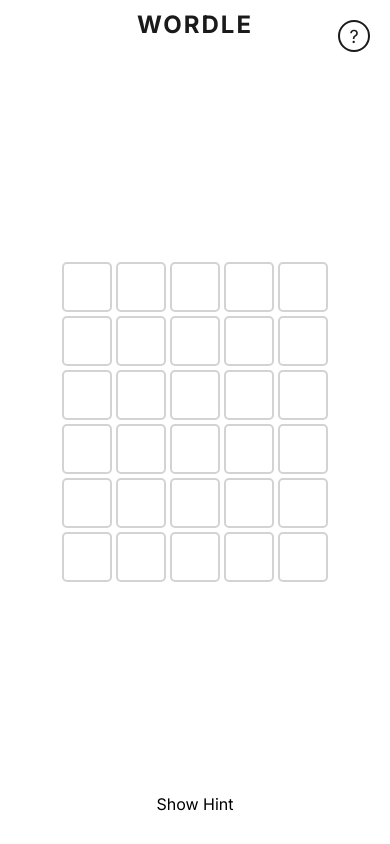
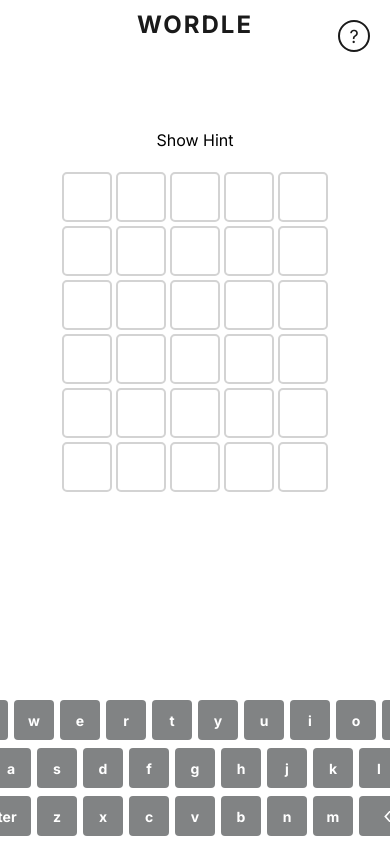
Before and after one commit to surya-sanity/wordle-clone, a React (Vite) app: page / in a window 390 px wide. Built offline with nearby package versions, Linux system fonts and the light colour scheme.

Commit message:
chore: virtual keyboard updates for responsive layouts.

```diff
--- a/src/App.tsx
+++ b/src/App.tsx
@@ -2,6 +2,7 @@
 import wordles from "./wordles.json";
 import { encryptWordle, decryptWordle } from "./utils/encryption";
 import { Analytics } from "@vercel/analytics/react";
+import VirtualKeyboard from "./components/VirtualKeyboard";
 
 const WORDLE_LENGTH = 5;
 const WORDLE_MAX_TRIES = 6;
@@ -107,8 +108,6 @@
     };
   });
 
-  const [currentGuess, setCurrentGuess] = useState("");
-
   useEffect(() => {
     const stateToSave = {
       ...gameState,
@@ -121,19 +120,20 @@
   }, [gameState]);
 
   const handleKeyPress = useCallback(
-    (event: KeyboardEvent) => {
+    (event: KeyboardEvent | string) => {
+      const key = typeof event === "string" ? event : event.key;
+
       if (
         gameState.currentGuess >= WORDLE_MAX_TRIES ||
         gameState.isGameover ||
-        event.ctrlKey ||
-        event.metaKey
+        (typeof event !== "string" && (event.ctrlKey || event.metaKey))
       )
         return;
 
       const isCurrentGuessFull =
         gameState.guesses[gameState.currentGuess].value.length >= WORDLE_LENGTH;
 
-      if (event.key === "Enter") {
+      if (key === "Enter") {
         if (isCurrentGuessFull) {
           const updatedGuesses = gameState.guesses.map((guess, idx) => {
             if (idx === gameState.currentGuess) {
@@ -142,7 +142,6 @@
                 isValidated: true,
               };
             }
-
             return guess;
           });
 
@@ -168,22 +167,19 @@
         return;
       }
 
-      if (!event.key.match(/^[a-z]+$/) && event.key !== "Backspace") {
+      if (!key.match(/^[a-z]+$/) && key !== "Backspace") {
         return;
       }
 
-      const isToRemove = event.key === "Backspace";
+      const isToRemove = key === "Backspace";
 
       const updatedGuesses = gameState.guesses.map((guess, idx) => {
         if (idx === gameState.currentGuess) {
           return {
             ...guess,
-            value: isToRemove
-              ? guess.value.slice(0, -1)
-              : guess.value + event.key,
+            value: isToRemove ? guess.value.slice(0, -1) : guess.value + key,
           };
         }
-
         return guess;
       });
 
@@ -205,91 +201,35 @@
     return () => window.removeEventListener("keydown", handleKeyPress);
   }, [handleKeyPress]);
 
-  // Add keyboard state handling
-  useEffect(() => {
-    const handleFocus = () => {
-      document.body.classList.add("keyboard-open");
+  // Get letter states for keyboard
+  const { correctLetters, misplacedLetters, incorrectLetters } = useMemo(() => {
+    const correct: string[] = [];
+    const misplaced: string[] = [];
+    const incorrect: string[] = [];
+
+    gameState.guesses.forEach((guess) => {
+      if (!guess.isValidated) return;
+
+      guess.value.split("").forEach((char, idx) => {
+        if (char === gameState.wordleData.wordle[idx]) {
+          correct.push(char);
+        } else if (gameState.wordleData.wordle.includes(char)) {
+          misplaced.push(char);
+        } else {
+          incorrect.push(char);
+        }
+      });
+    });
+
+    return {
+      correctLetters: [...new Set(correct)],
+      misplacedLetters: [...new Set(misplaced)],
+      incorrectLetters: [...new Set(incorrect)],
     };
-
-    const handleBlur = () => {
-      document.body.classList.remove("keyboard-open");
-    };
-
-    const input = document.querySelector('input[type="text"]');
-    if (input) {
-      input.addEventListener("focus", handleFocus);
-      input.addEventListener("blur", handleBlur);
-    }
-
-    return () => {
-      if (input) {
-        input.removeEventListener("focus", handleFocus);
-        input.removeEventListener("blur", handleBlur);
-      }
-    };
-  }, []);
-
-  const handleInputChange = (e: React.ChangeEvent<HTMLInputElement>) => {
-    const value = e.target.value.toLowerCase();
-    if (value.length <= WORDLE_LENGTH && /^[a-z]*$/.test(value)) {
-      setCurrentGuess(value);
-    }
-  };
-
-  const handleInputKeyDown = (e: React.KeyboardEvent<HTMLInputElement>) => {
-    if (e.key === "Enter" && currentGuess.length === WORDLE_LENGTH) {
-      const updatedGuesses = gameState.guesses.map((guess, idx) => {
-        if (idx === gameState.currentGuess) {
-          return {
-            ...guess,
-            value: currentGuess,
-            isValidated: true,
-          };
-        }
-        return guess;
-      });
-
-      const isCorrect =
-        currentGuess === gameState.wordleData.wordle.toLowerCase();
-      const nextGuess = gameState.currentGuess + 1;
-      const isLastAttempt = nextGuess >= WORDLE_MAX_TRIES;
-
-      setGameState((prev) => ({
-        ...prev,
-        guesses: updatedGuesses,
-        currentGuess: isCorrect ? prev.currentGuess : nextGuess,
-        isGameover: isCorrect || isLastAttempt,
-        message: isCorrect
-          ? "Congratulations, You won, Comeback tomorrow for a new wordle 😉"
-          : isLastAttempt
-          ? `Game Over! The wordle of the day is ${prev.wordleData.wordle}`
-          : "",
-      }));
-      setCurrentGuess("");
-    }
-  };
+  }, [gameState.guesses, gameState.wordleData.wordle]);
 
   return (
     <main className="app">
-      <input
-        type="text"
-        value={currentGuess}
-        onChange={handleInputChange}
-        onKeyDown={handleInputKeyDown}
-        autoFocus
-        maxLength={WORDLE_LENGTH}
-        inputMode="text"
-        pattern="[A-Za-z]*"
-        style={{
-          position: "fixed",
-          top: 0,
-          left: 0,
-          width: "100%",
-          height: "100%",
-          opacity: 0,
-          zIndex: 1000,
-        }}
-      />
       <div className="logo">WORDLE</div>
       <HowToPlay />
       {gameState.showHint && !gameState.isGameover && (
@@ -313,6 +253,12 @@
         </button>
       )}
       {gameState.message && <div className="message">{gameState.message}</div>}
+      <VirtualKeyboard
+        onKeyPress={handleKeyPress}
+        correctLetters={correctLetters}
+        misplacedLetters={misplacedLetters}
+        incorrectLetters={incorrectLetters}
+      />
       <Analytics />
     </main>
   );
--- /dev/null
+++ b/src/components/VirtualKeyboard.tsx
@@ -0,0 +1,53 @@
+import { memo } from "react";
+
+interface VirtualKeyboardProps {
+  onKeyPress: (key: string) => void;
+  correctLetters: string[];
+  misplacedLetters: string[];
+  incorrectLetters: string[];
+}
+
+const VirtualKeyboard = memo(
+  ({
+    onKeyPress,
+    correctLetters,
+    misplacedLetters,
+    incorrectLetters,
+  }: VirtualKeyboardProps) => {
+    const rows = [
+      ["q", "w", "e", "r", "t", "y", "u", "i", "o", "p"],
+      ["a", "s", "d", "f", "g", "h", "j", "k", "l"],
+      ["Enter", "z", "x", "c", "v", "b", "n", "m", "Backspace"],
+    ];
+
+    const getKeyStyle = (key: string) => {
+      if (correctLetters.includes(key)) return "correct";
+      if (misplacedLetters.includes(key)) return "misplaced";
+      if (incorrectLetters.includes(key)) return "incorrect";
+      return "";
+    };
+
+    return (
+      <div className="virtual-keyboard">
+        {rows.map((row, rowIndex) => (
+          <div key={rowIndex} className="keyboard-row">
+            {row.map((key, keyIndex) => (
+              <button
+                key={keyIndex}
+                className={`keyboard-key ${getKeyStyle(key)} ${
+                  key === "Enter" || key === "Backspace" ? "wide-key" : ""
+                }`}
+                onClick={() => onKeyPress(key)}
+                aria-label={key === "Backspace" ? "Delete" : key}
+              >
+                {key === "Backspace" ? "⌫" : key}
+              </button>
+            ))}
+          </div>
+        ))}
+      </div>
+    );
+  }
+);
+
+export default VirtualKeyboard;
--- a/src/index.css
+++ b/src/index.css
@@ -19,6 +19,7 @@
   display: flex;
   flex-direction: column;
   gap: 5px;
+  margin-bottom: 200px;
 }
 
 .row {
@@ -150,7 +151,7 @@
 
 .message {
   position: absolute;
-  bottom: 100px;
+  bottom: 220px;
   left: 50%;
   transform: translateX(-50%);
   background-color: rgba(0, 0, 0, 0.8);
@@ -314,6 +315,7 @@
 
   .board {
     gap: 4px;
+    margin-bottom: 180px;
   }
 
   .logo {
@@ -325,12 +327,6 @@
     top: 60px;
     font-size: 12px;
     padding: 8px 16px;
-  }
-
-  .message {
-    bottom: 80px;
-    font-size: 16px;
-    padding: 12px 24px;
   }
 
   /* Ensure input is visible and focusable on mobile */
@@ -351,6 +347,16 @@
     width: 100%;
     height: 100%;
     overflow: hidden;
+  }
+
+  .keyboard-key {
+    min-width: 35px;
+    height: 50px;
+    font-size: 12px;
+  }
+
+  .keyboard-key.wide-key {
+    min-width: 55px;
   }
 }
 
@@ -386,3 +392,95 @@
     overflow: hidden;
   }
 }
+
+/* Virtual Keyboard Styles */
+.virtual-keyboard {
+  display: none; /* Hide by default */
+  position: fixed;
+  bottom: 0;
+  left: 0;
+  right: 0;
+  background-color: transparent;
+  padding: 8px;
+  flex-direction: column;
+  gap: 8px;
+  z-index: 100;
+}
+
+.keyboard-row {
+  display: flex;
+  justify-content: center;
+  gap: 6px;
+}
+
+.keyboard-key {
+  background-color: #818384;
+  color: white;
+  border: none;
+  border-radius: 4px;
+  font-size: 16px;
+  font-weight: bold;
+  min-width: 50px;
+  height: 50px;
+  padding: 0;
+  cursor: pointer;
+  display: flex;
+  align-items: center;
+  justify-content: center;
+  transition: background-color 0.2s;
+  aspect-ratio: 1;
+}
+
+.keyboard-key.wide-key {
+  min-width: 75px;
+  aspect-ratio: auto;
+}
+
+.keyboard-key.correct {
+  background-color: #6aa964;
+}
+
+.keyboard-key.misplaced {
+  background-color: #c9b458;
+}
+
+.keyboard-key.incorrect {
+  background-color: #787c7e;
+}
+
+.keyboard-key:active {
+  opacity: 0.8;
+}
+
+/* Mobile Responsive Styles */
+@media (max-width: 768px) {
+  .virtual-keyboard {
+    display: flex; /* Show on mobile and tablet */
+  }
+
+  .board {
+    margin-bottom: 180px;
+  }
+
+  .hint-button {
+    top: 120px; /* Position above the board */
+    bottom: auto;
+  }
+
+  .message {
+    top: 160px; /* Position above the hint button */
+    bottom: auto;
+  }
+
+  .keyboard-key {
+    min-width: 40px;
+    height: 40px;
+    font-size: 14px;
+  }
+
+  .keyboard-key.wide-key {
+    min-width: 65px;
+  }
+}
+
+/* Remove the tablet-specific styles since we're handling both mobile and tablet in one media query */
```
